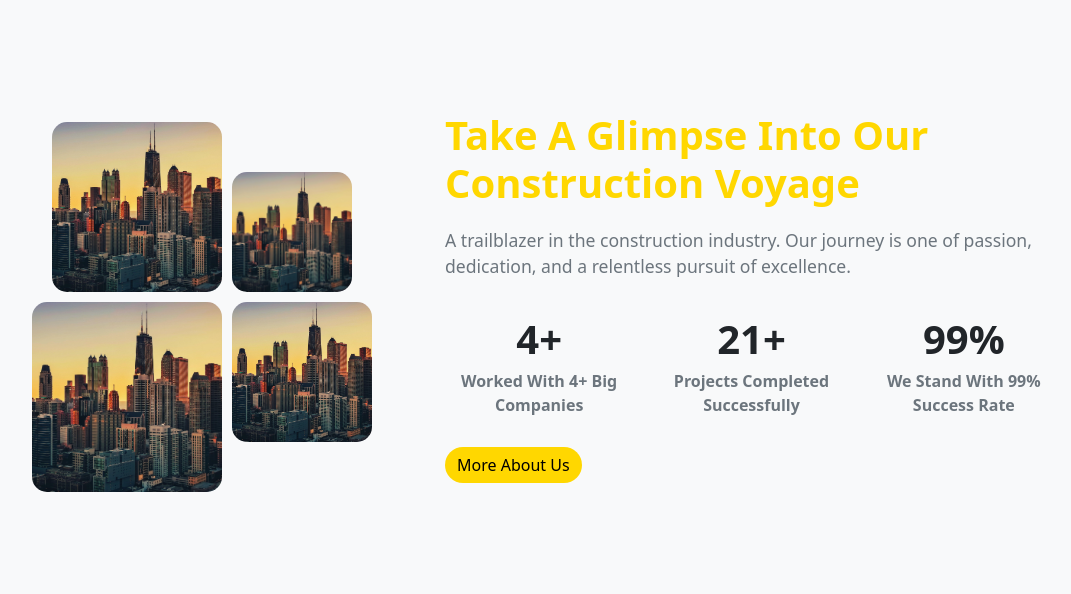
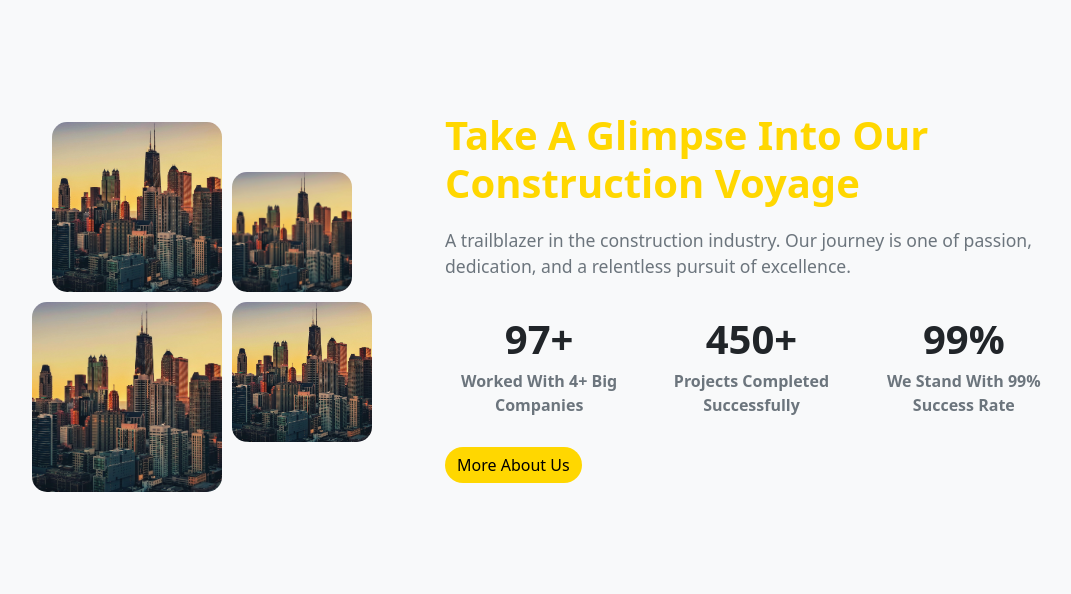
Before and after one commit to Vishal-singh64/jdbuilders, a PHP site: page /index.php in a window 1280 px wide. Shown: the part 801-1395 px from the top of the page, without its empty margins (73-1144 px from the left). Run offline with PHP 8.4, Linux system fonts and the light colour scheme.

Commit message:
first commit

```diff
--- a/base.php
+++ b/base.php
@@ -1,11 +1,10 @@
 <!doctype html>
 <html lang="en">
-
 <head>
     <meta charset="utf-8">
     <meta name="viewport" content="width=device-width, initial-scale=1">
     <title>JD Builders</title>
-    <link href="https://cdn.jsdelivr.net/npm/bootstrap@5.3.2/dist/css/bootstrap.min.css" rel="stylesheet">
+    <link href="https://cdn.jsdelivr.net/npm/bootstrap@5.3.2/dist/css/bootstrap.min.css" rel="stylesheet" >
 
     <link href="css/styles.css" rel="stylesheet">
     <link href="css/header.css" rel="stylesheet">
@@ -14,13 +13,12 @@
     <link href="css/services.css" rel="stylesheet">
     <link href="css/plans.css" rel="stylesheet">
     <link href="css/contact.css" rel="stylesheet">
-    <link rel="stylesheet" href="https://cdnjs.cloudflare.com/ajax/libs/font-awesome/6.0.0/css/all.min.css" referrerpolicy="no-referrer" />
+    <link rel="stylesheet" href="https://cdnjs.cloudflare.com/ajax/libs/font-awesome/6.0.0/css/all.min.css"  referrerpolicy="no-referrer" />
     <link rel="stylesheet" href="https://cdnjs.cloudflare.com/ajax/libs/font-awesome/5.15.4/css/all.min.css">
     <link rel="stylesheet" href="https://unpkg.com/swiper/swiper-bundle.min.css" />
     <link href="https://unpkg.com/aos@2.3.1/dist/aos.css" rel="stylesheet">
     <link href='https://unpkg.com/boxicons@2.1.4/css/boxicons.min.css' rel='stylesheet'>
 </head>
-
 <body>
 
 <?php include 'components/header.php'; ?>
@@ -30,6 +28,7 @@
 <script src="https://cdn.jsdelivr.net/npm/bootstrap@5.3.2/dist/js/bootstrap.bundle.min.js"></script>
 <script src="https://unpkg.com/aos@2.3.1/dist/aos.js"></script>
 <script>
+
     AOS.init({
         offset: 200,
         delay: 0,
@@ -39,7 +38,7 @@
     document.addEventListener('DOMContentLoaded', function() {
     window.addEventListener('scroll', function() {
         var header = document.querySelector('.navbar');
-                if (window.scrollY > 50) {
+        if (window.scrollY > 50) { // Adjust the value to determine when the navbar should change
             header.classList.add('scrolled');
         } else {
             header.classList.remove('scrolled');
@@ -71,8 +70,8 @@
     const employeesCount = document.getElementById('employees-count');
     const successCount = document.getElementById('success-percentage');
 
-            animateCount(projectsCount, 0, 4, 3000); // 0 to 4 in 0.3 seconds
-            animateCount(employeesCount, 0, 21, 3000); // 0 to 21 in 0.3 seconds
+    animateCount(projectsCount, 0, 97, 3000); // 0 to 97 in 0.3 seconds
+    animateCount(employeesCount, 0, 450, 3000); // 0 to 450 in 0.3 seconds
     animateCount(successCount, 0, 99, 3000); // 0 to 450 in 0.3 seconds
 });
 
@@ -83,16 +82,17 @@
 //     });
 
 // Function to select the page nav link
-        document.addEventListener('DOMContentLoaded', function() {
+document.addEventListener('DOMContentLoaded', function () {
         var currentUrl = window.location.pathname;
         var navLinks = document.querySelectorAll('.navbar-nav .nav-link');
         var currentPage = currentUrl.slice(currentUrl.lastIndexOf("/") + 1)
-            navLinks.forEach(function(link) {
+        navLinks.forEach(function (link) {
             if (link.getAttribute('href') === currentPage) {
                 link.classList.add('active');
             }
         });
     });
+
 </script>
 <!-- Swiper JS -->
 <script src="https://unpkg.com/swiper/swiper-bundle.min.js"></script>
@@ -126,7 +126,6 @@
             }
         });
     }
-
     function initializeGallarySwiper() {
         return new Swiper('.gallery-swiper', {
             slidesPerView: 1,
@@ -164,5 +163,4 @@
 
 
 </body>
-
 </html>
```
Lines whose indentation alone changed are shown as unchanged.
